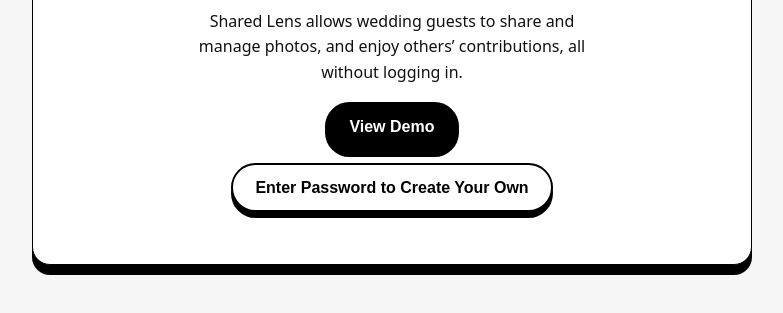
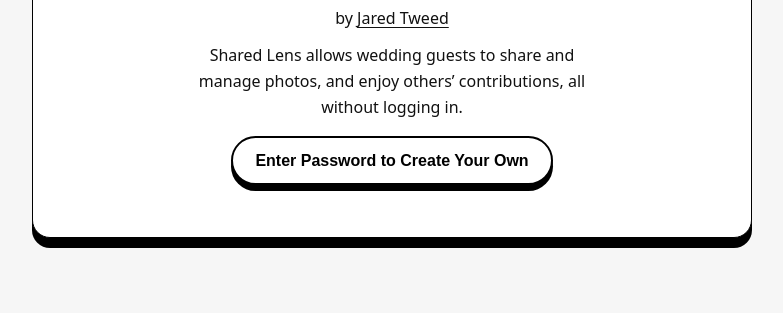
Before and after one commit to JaredTweed/wedding-photos-self-host, a website with bundled scripts: page public/index.html in a window 1280 px wide. Shown: the part 407-720 px from the top of the page, without its empty margins (248-1031 px from the left). Built offline with nearby package versions, Linux system fonts and the light colour scheme; files whose address does not match are found by name.

Commit message:
subtle fixes

```diff
--- a/public/index.html
+++ b/public/index.html
@@ -24,6 +24,7 @@
       justify-content: center;
       min-height: calc(100svh - 32px);
       margin: 0;
+      padding: 8px;
       background: var(--paper);
       color: var(--ink);
       font-family: system-ui, -apple-system, BlinkMacSystemFont, "Segoe UI", sans-serif;
@@ -38,7 +39,7 @@
       box-shadow: 0 10px 0 #000;
       padding: 2rem clamp(1.25rem, 3vw, 2.5rem);
       text-align: center;
-      margin: 8px 8px 16px;
+      margin: 0;
     }
 
     .brand {
@@ -161,7 +162,6 @@
     </p>
 
     <div class="button-group">
-      <button class="btn btn-fill" onclick="viewDemo()">View Demo</button>
       <button class="btn btn-outline" id="createSiteButton" onclick="signInWithPassword()">Enter Password to Create Your Own</button>
     </div>
   </main>
--- a/public/js/index.js
+++ b/public/js/index.js
@@ -1,10 +1,6 @@
 import { ensureAdminSession, getSession } from '/js/api.js';
 
 const createButton = document.getElementById('createSiteButton');
-
-window.viewDemo = function viewDemo() {
-  window.location.href = '/demo';
-};
 
 window.signInWithPassword = async function signInWithPassword() {
   try {
```
